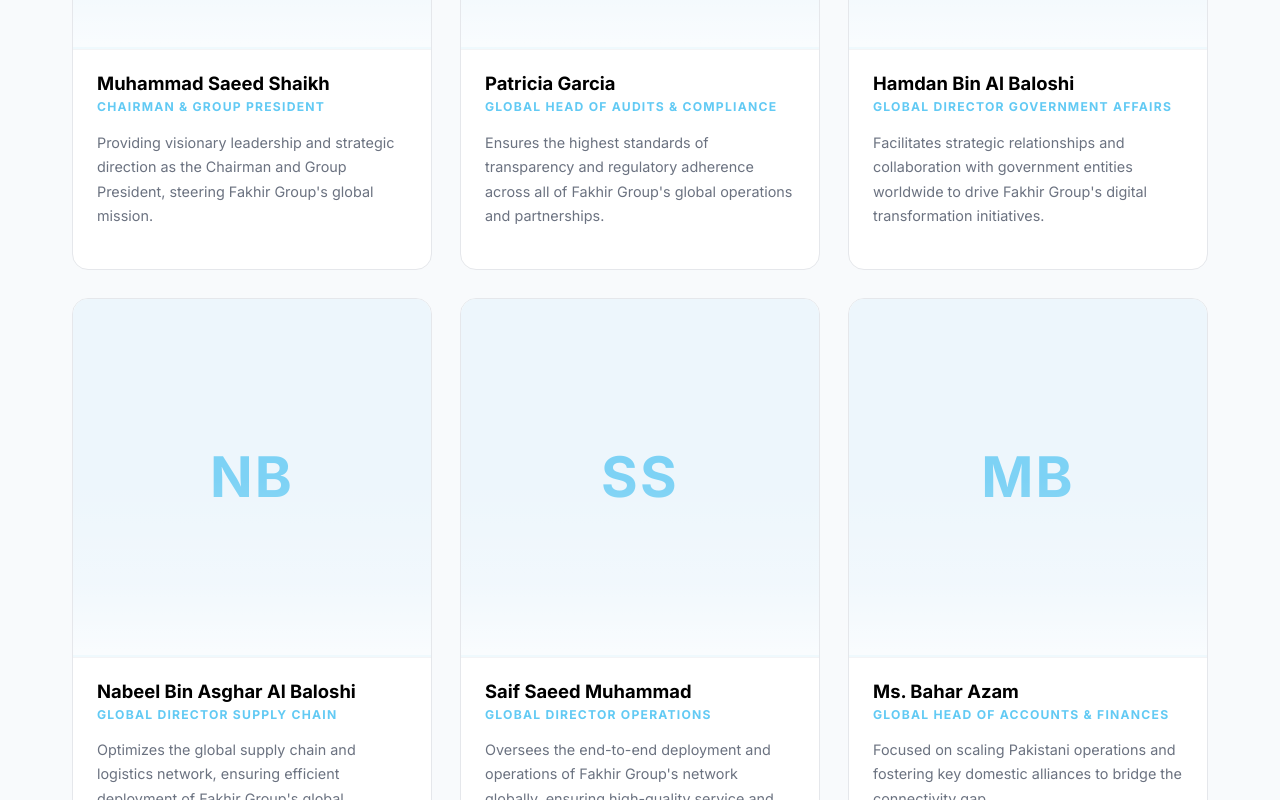
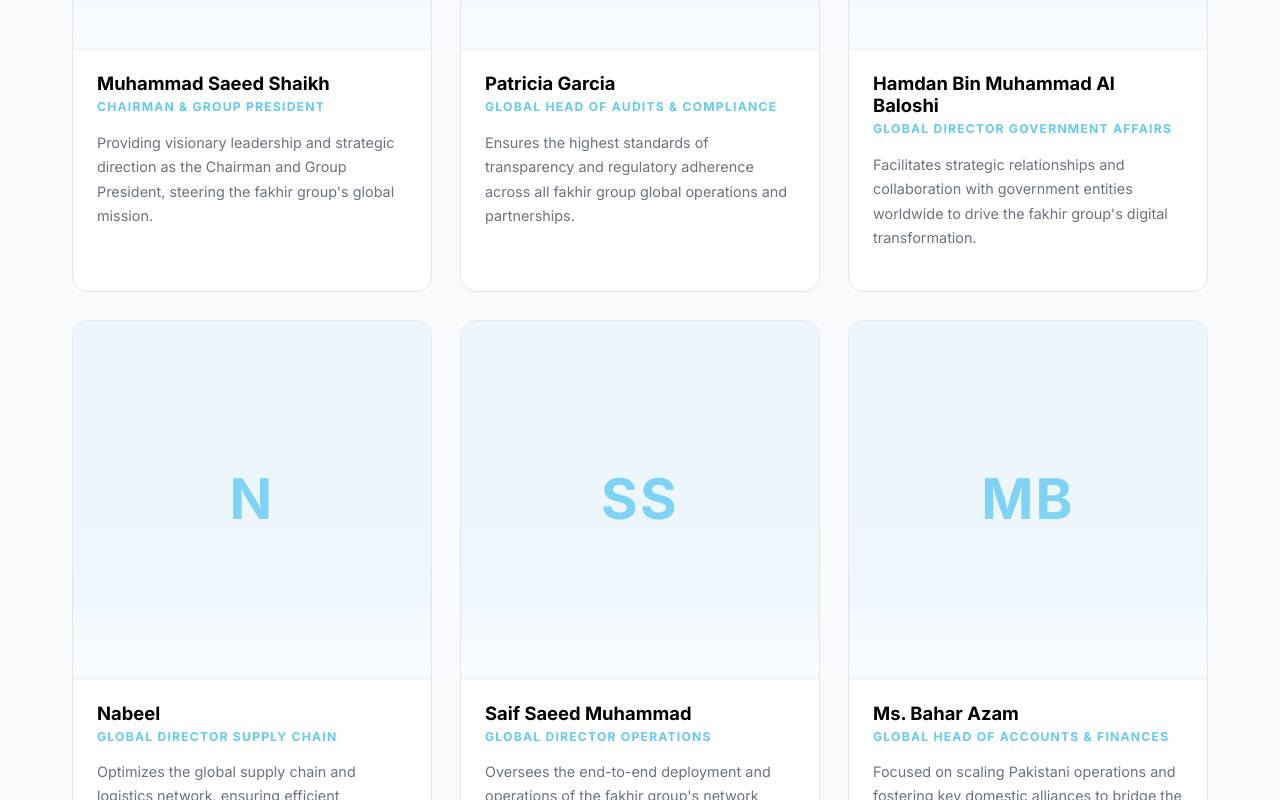
Before and after one commit to huzzy69/fg-free-wifi, a React (Vite) app: page /team in a window 1280 px wide. Shown: the part 960-1760 px from the top of the page. Built offline with nearby package versions, Linux system fonts and the light colour scheme.

Commit message:
Add Albina Shakirova to Team (UAE/Russian speaker)

```diff
--- a/src/api.ts
+++ b/src/api.ts
@@ -112,27 +112,27 @@ const initialLocations: WifiLocation[] = [
 const initialTeamMembers: TeamMember[] = [
     {
         id: 'tm_mss', name: 'Muhammad Saeed Shaikh', designation: 'Chairman & Group President',
-        bio: "Providing visionary leadership and strategic direction as the Chairman and Group President, steering Fakhir Group's global mission.",
+        bio: 'Providing visionary leadership and strategic direction as the Chairman and Group President, steering the fakhir group\'s global mission.',
         photo: '', order: 1
     },
     {
         id: 'tm_pg', name: 'Patricia Garcia', designation: 'Global Head of Audits & Compliance',
-        bio: "Ensures the highest standards of transparency and regulatory adherence across all of Fakhir Group's global operations and partnerships.",
+        bio: 'Ensures the highest standards of transparency and regulatory adherence across all fakhir group global operations and partnerships.',
         photo: '', order: 2
     },
     {
-        id: 'tm_hbb', name: 'Hamdan Bin Al Baloshi', designation: 'Global Director Government Affairs',
-        bio: "Facilitates strategic relationships and collaboration with government entities worldwide to drive Fakhir Group's digital transformation initiatives.",
+        id: 'tm_hbb', name: 'Hamdan Bin Muhammad Al Baloshi', designation: 'Global Director Government Affairs',
+        bio: 'Facilitates strategic relationships and collaboration with government entities worldwide to drive the fakhir group\'s digital transformation.',
         photo: '', order: 3
     },
     {
-        id: 'tm_nb', name: 'Nabeel Bin Asghar Al Baloshi', designation: 'Global Director Supply Chain',
-        bio: "Optimizes the global supply chain and logistics network, ensuring efficient deployment of Fakhir Group's global infrastructure.",
+        id: 'tm_nb', name: 'Nabeel', designation: 'Global Director Supply Chain',
+        bio: 'Optimizes the global supply chain and logistics network, ensuring efficient deployment of the fakhir group\'s infrastructure.',
         photo: '', order: 4
     },
     {
         id: 'tm_2', name: 'Saif Saeed Muhammad', designation: 'Global Director Operations',
-        bio: "Oversees the end-to-end deployment and operations of Fakhir Group's network globally, ensuring high-quality service and strategic growth.",
+        bio: 'Oversees the end-to-end deployment and operations of the fakhir group\'s network globally, ensuring high-quality service and strategic growth.',
         photo: '', order: 5
     },
     {
@@ -189,6 +189,11 @@ const initialTeamMembers: TeamMember[] = [
         id: 'tm_11', name: 'Mohsin Sabri', designation: 'Sites Acquisition Officer (Karachi)',
         bio: 'Works on the ground to identify and acquire prime sites for our WiFi hotspots, fueling our network expansion strategy.',
         photo: '', order: 16
+    },
+    {
+        id: 'tm_as1', name: 'Albina Shakirova', designation: 'Business Development Executive (UAE)',
+        bio: 'Russian speaker driving business growth and strategic partnerships across the UAE, expanding Fakhir Group\'s global reach.',
+        photo: '/team/albina_shakirova.png', order: 17
     }
 ];
 
@@ -335,9 +340,9 @@ export const api = {
     team: {
         async getAll(): Promise<TeamMember[]> {
             await sleep(SLEEP_TIME);
-            const data = localStorage.getItem('team_members_v10');
+            const data = localStorage.getItem('team_members_v12');
             if (data === null) {
-                localStorage.setItem('team_members_v10', JSON.stringify(initialTeamMembers));
+                localStorage.setItem('team_members_v12', JSON.stringify(initialTeamMembers));
                 return initialTeamMembers;
             }
             const parsed: TeamMember[] = JSON.parse(data);
@@ -351,7 +356,7 @@ export const api = {
                 id: 'tm_' + Math.random().toString(36).substr(2, 9)
             };
             const updated = [...current, newMember];
-            localStorage.setItem('team_members_v10', JSON.stringify(updated));
+            localStorage.setItem('team_members_v12', JSON.stringify(updated));
             return { success: true, id: newMember.id };
         },
         async update(id: string, member: Partial<TeamMember>) {
@@ -360,14 +365,14 @@ export const api = {
             const updated = current.map(item =>
                 item.id === id ? { ...item, ...member } : item
             );
-            localStorage.setItem('team_members_v10', JSON.stringify(updated));
+            localStorage.setItem('team_members_v12', JSON.stringify(updated));
             return { success: true };
         },
         async delete(id: string) {
             await sleep(SLEEP_TIME);
             const current = await this.getAll();
             const updated = current.filter(item => item.id !== id);
-            localStorage.setItem('team_members_v10', JSON.stringify(updated));
+            localStorage.setItem('team_members_v12', JSON.stringify(updated));
             return { success: true };
         }
     },
--- a/src/pages/Team.tsx
+++ b/src/pages/Team.tsx
@@ -115,7 +115,7 @@ const Team: React.FC = () => {
                 <div className="container">
                     <div className="team-grid">
                         {loading
-                            ? Array.from({ length: 16 }).map((_, i) => <SkeletonCard key={i} />)
+                            ? Array.from({ length: 17 }).map((_, i) => <SkeletonCard key={i} />)
                             : members.map(m => <TeamCard key={m.id} member={m} />)
                         }
                     </div>
```
